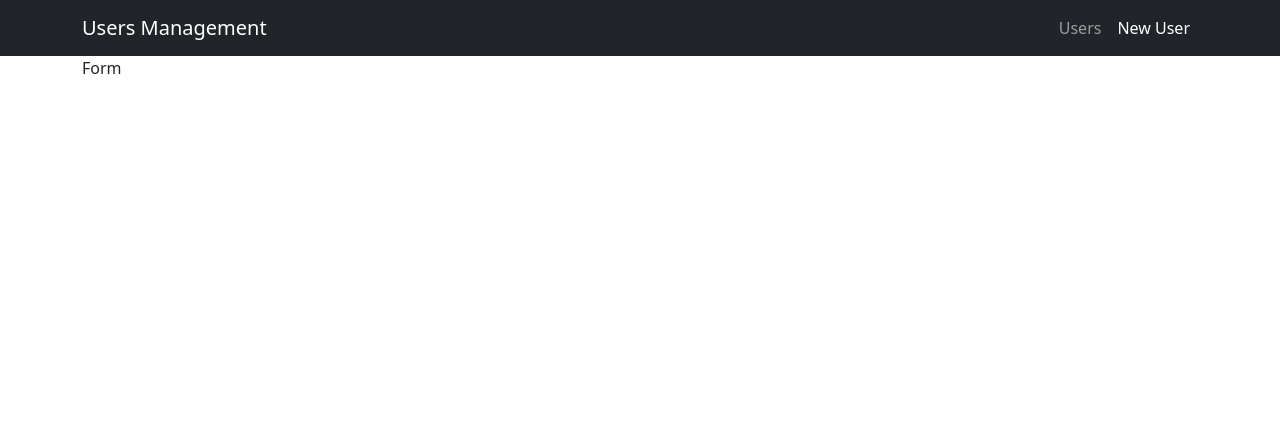
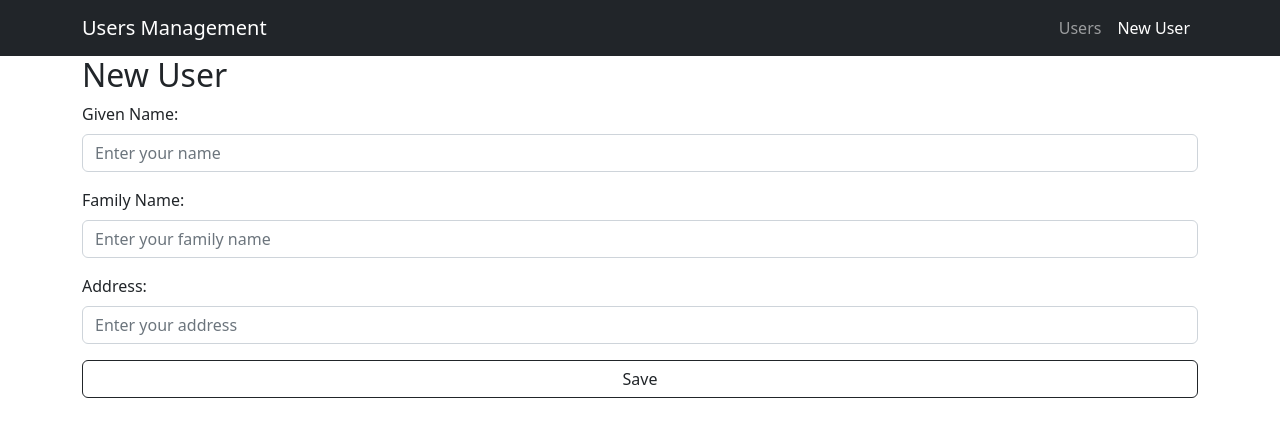
Before and after one commit to DazaTovarJ/users-client, a React (Vite) app: page /new in a window 1280 px wide. Shown: the top 436 px of the page. Built offline with nearby package versions, Linux system fonts and the light colour scheme.

Commit message:
feat(form): Add form fields and button

```diff
--- a/src/pages/UserForm.jsx
+++ b/src/pages/UserForm.jsx
@@ -1,7 +1,44 @@
 import React from "react";
+import {Formik} from "formik";
+import {Button, Form} from "react-bootstrap";
 
 function UserForm() {
-  return <div>Form</div>;
+  return (
+    <>
+      <h2>New User</h2>
+      <Formik>
+        <Form>
+          <Form.Group controlId="given-name" className="mb-3">
+            <Form.Label>Given Name:</Form.Label>
+            <Form.Control
+              type="text"
+              name="nombre"
+              placeholder="Enter your name"
+            />
+          </Form.Group>
+          <Form.Group controlId="family-name" className="mb-3">
+            <Form.Label>Family Name:</Form.Label>
+            <Form.Control
+              type="text"
+              name="apellido"
+              placeholder="Enter your family name"
+            />
+          </Form.Group>
+          <Form.Group controlId="address" className="mb-3">
+            <Form.Label>Address:</Form.Label>
+            <Form.Control
+              type="text"
+              name="direccion"
+              placeholder="Enter your address"
+            />
+          </Form.Group>
+          <div className="d-grid gap-2">
+            <Button variant="outline-dark">Save</Button>
+          </div>
+        </Form>
+      </Formik>
+    </>
+  );
 }
 
 export default UserForm;
```
